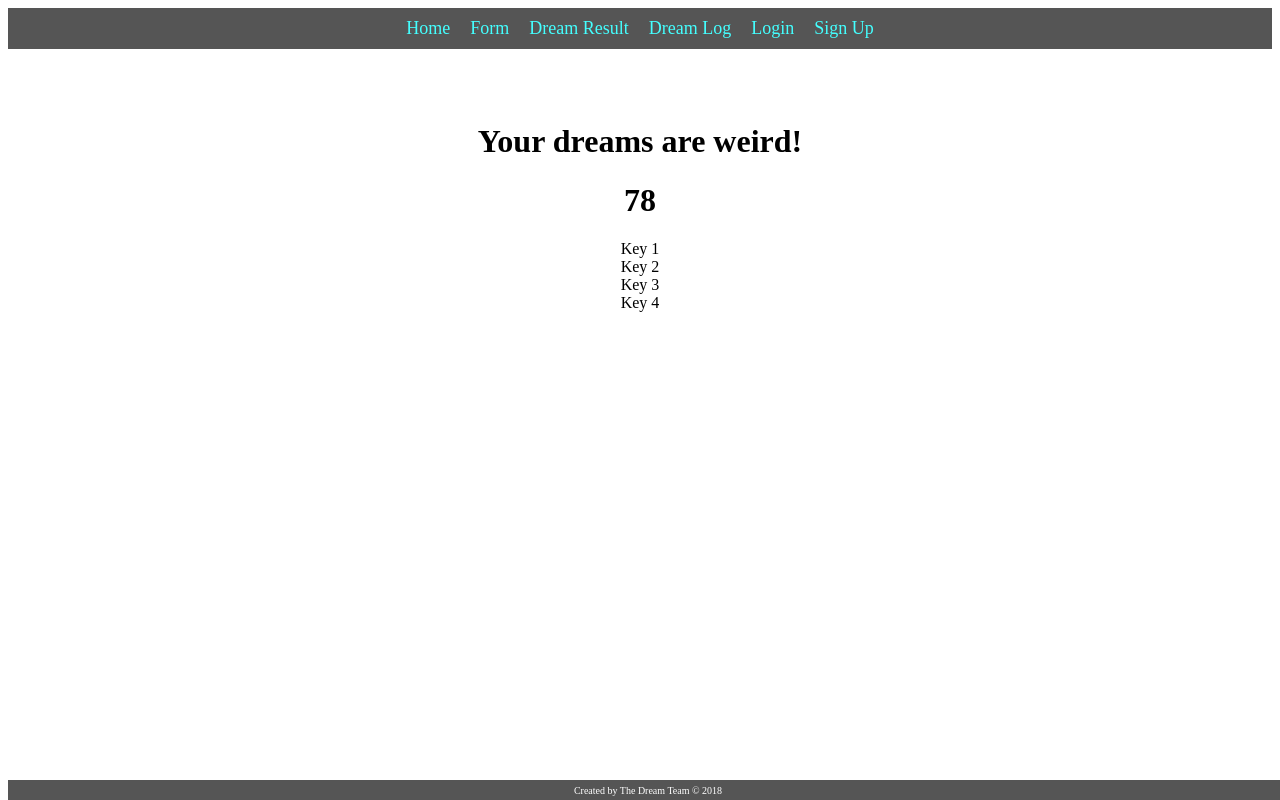
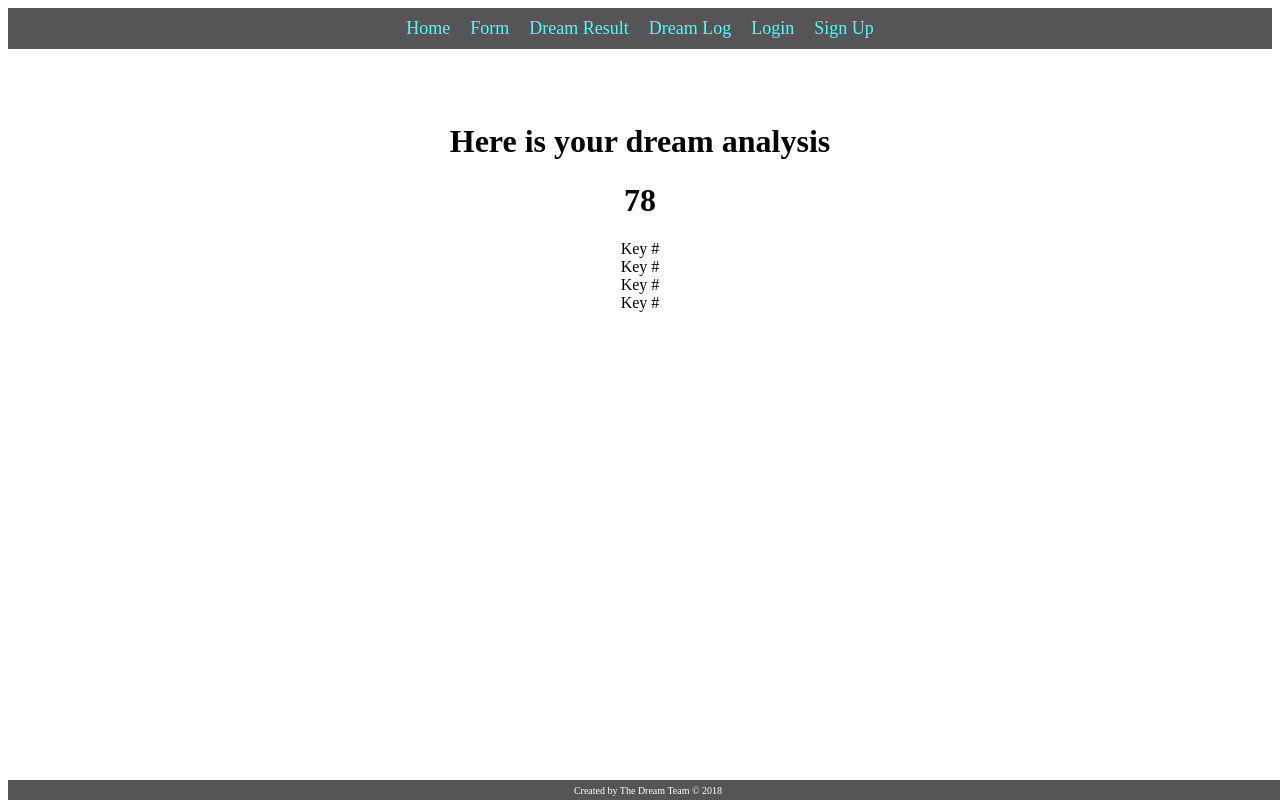
Before and after one commit to ashco/Project3, a React (Create React App) app in the folder client/: page /dreamresult in a window 1280 px wide. Built offline with nearby package versions, Linux system fonts and the light colour scheme.

Commit message:
componentized frontend

```diff
--- a/client/src/App.js
+++ b/client/src/App.js
@@ -87,6 +87,7 @@ class App extends Component {
             <Nav user={this.state.user} updateUser={this.getUser} />
             <div className="space">
               <Flash flashType={this.state.flashType} flash={this.state.flash} setFlash={this.setFlash} cancelFlash={this.cancelFlash} />
+
               <Route exact path="/" component={Home} />
               <Route path="/login" component={
                 () => (<Login user={this.state.user} setFlash={this.setFlash} updateUser={this.getUser} />)} />
--- /dev/null
+++ b/client/src/components/DreamKey.js
@@ -0,0 +1,13 @@
+import React, { Component } from 'react';
+
+class DreamKey extends Component {
+  render(){
+    return(
+			<div className="DreamKey">
+				Key #
+			</div>
+		);
+  }
+}
+
+export default DreamKey;
--- /dev/null
+++ b/client/src/components/DreamScore.js
@@ -0,0 +1,13 @@
+import React, { Component } from 'react';
+
+class DreamScore extends Component {
+  render(){
+    return(
+			<div className="DreamScore__box">
+				<h1 className="DreamScore__text">78</h1>
+			</div>
+		);
+  }
+}
+
+export default DreamScore;
--- /dev/null
+++ b/client/src/layout/Title.js
@@ -0,0 +1,13 @@
+import React, { Component } from 'react';
+
+class Title extends Component {
+  render(){
+    return(
+			<div className="Title__box">
+				<h1 className={`${this.props.style}`}>{this.props.text}</h1>
+			</div>
+		);
+  }
+}
+
+export default Title;
--- a/client/src/main/DreamResult.js
+++ b/client/src/main/DreamResult.js
@@ -1,18 +1,23 @@
 import React, { Component } from 'react';
+import Title from '../layout/Title.js';
+import DreamScore from '../components/DreamScore.js';
+import DreamKey from '../components/DreamKey.js';
+
 
 class DreamResult extends Component {
   render(){
     return(
-			<div className="form">
-				<h1>Your dreams are weird!</h1>
-				<div className="sentiment">
-					<h1>78</h1>
-				</div>
-				<div className="keys">
-					<div className="key">Key 1</div>
-					<div className="key">Key 2</div>
-					<div className="key">Key 3</div>
-					<div className="key">Key 4</div>
+			<div className="DreamResult">
+
+				<Title text="Here is your dream analysis" style="DreamResult__title" />
+
+				<DreamScore />
+
+				<div className="DreamResult__box">
+					<DreamKey />
+					<DreamKey />
+					<DreamKey />
+					<DreamKey />
 				</div>
 			</div>
 		);
--- a/client/src/main/Form.js
+++ b/client/src/main/Form.js
@@ -1,11 +1,12 @@
 import React, { Component } from 'react';
+import Title from '../layout/Title.js';
 import axios from 'axios';
 
 class Form extends Component {
 	constructor(props){
 		super(props);
 		this.state = {
-			date: '',
+			date: '2018-01-30',
 			content: ''
 		}
 	}
@@ -17,14 +18,12 @@ class Form extends Component {
 	handleSubmit = (event) => {
 		event.preventDefault();
 		let base = this;
-
 		axios.post('/dream', {
 			date: base.state.date,
 			content: base.state.content,
 			user: base.props.user
 		}).then((result) => {
 			console.log('dream post results', result);
-			console.log('######################');
 		}).catch((error) => {
 			console.log('error returned', error.response.data);
 		});
@@ -33,12 +32,13 @@ class Form extends Component {
 
   render(){
     return(
-			<div className="form">
-				<h1>This is the Form!</h1>
+			<div className="Form">
+				<Title text="Have you been dreaming?"  style="Form__title"/>
+
 				<form onSubmit={this.handleSubmit}>
 					<input name="date" type="date" onChange={this.handleChange}/>
 					<textarea name="content" cols="30" rows="10" onChange={this.handleChange}/>
-					<input type="submit"/>
+					<input className="Form__btn" type="submit"/>
 				</form>
 			</div>
 		);
--- a/client/src/main/Home.js
+++ b/client/src/main/Home.js
@@ -1,10 +1,14 @@
 import React, { Component } from 'react';
+import Title from '../layout/Title.js';
+
 
 class Home extends Component {
   render(){
     return (
         <div className="home">
-          <h1 className="hero">Dream Home Page</h1>
+
+          <Title text="Dream Home Page" style="Home__title" />
+
           <div className="login-box">
             <a href="#" className="home__btn--signup">Signup</a>
             <a href="#" className="home__btn--login">Login</a>
--- a/client/src/user/DreamLog.js
+++ b/client/src/user/DreamLog.js
@@ -1,4 +1,5 @@
 import React, { Component } from 'react';
+import Title from '../layout/Title.js';
 import axios from 'axios';
 
 class DreamLog extends Component {
@@ -28,8 +29,9 @@ class DreamLog extends Component {
 		// if(this.props.user && this.props.user.name){
       return (
 				<div>
-          <h1>See what dreams are made of</h1>
-					<div className="dream-log__list">
+					<Title text="Dream Log Entries" style="DreamLog__title" />
+
+					<div className="DreamLog__listbox">
 						<ul>
 							<li>Dream 1<a href="#" className="dream-log__delete-btn" onClick={this.handleDelete}>X</a></li>
 							<li>Dream 2<a href="#" className="dream-log__delete-btn" onClick={this.handleDelete}>X</a></li>
--- a/client/src/user/Profile.js
+++ b/client/src/user/Profile.js
@@ -1,15 +1,26 @@
 import React, { Component } from 'react';
+import Title from '../layout/Title.js';
 
 class Profile extends Component {
   render(){
+    // LOGGED IN
     if(this.props.user && this.props.user.name){
-      return (<div>
+      return (
+        <div>
+          <Title text="Profile" style="Profile__title" />
           <h2>HELLO AGAIN {this.props.user.name}!</h2>
           <h4>Your email is {this.props.user.email}</h4>
-        </div>);
+        </div>
+      );
     }
+    // NOT LOGGED IN
     else {
-      return (<p>This is a profile page. You need to be logged in to view it.</p>);
+      return (
+        <div>
+          <Title text="Profile" style="Profile__title" />
+          <p>This is a profile page. You need to be logged in to view it.</p>
+        </div>
+      );
     }
   }
 }
```
Also changed, not shown: 2 other files (tests, documents, lock files or other folders).
